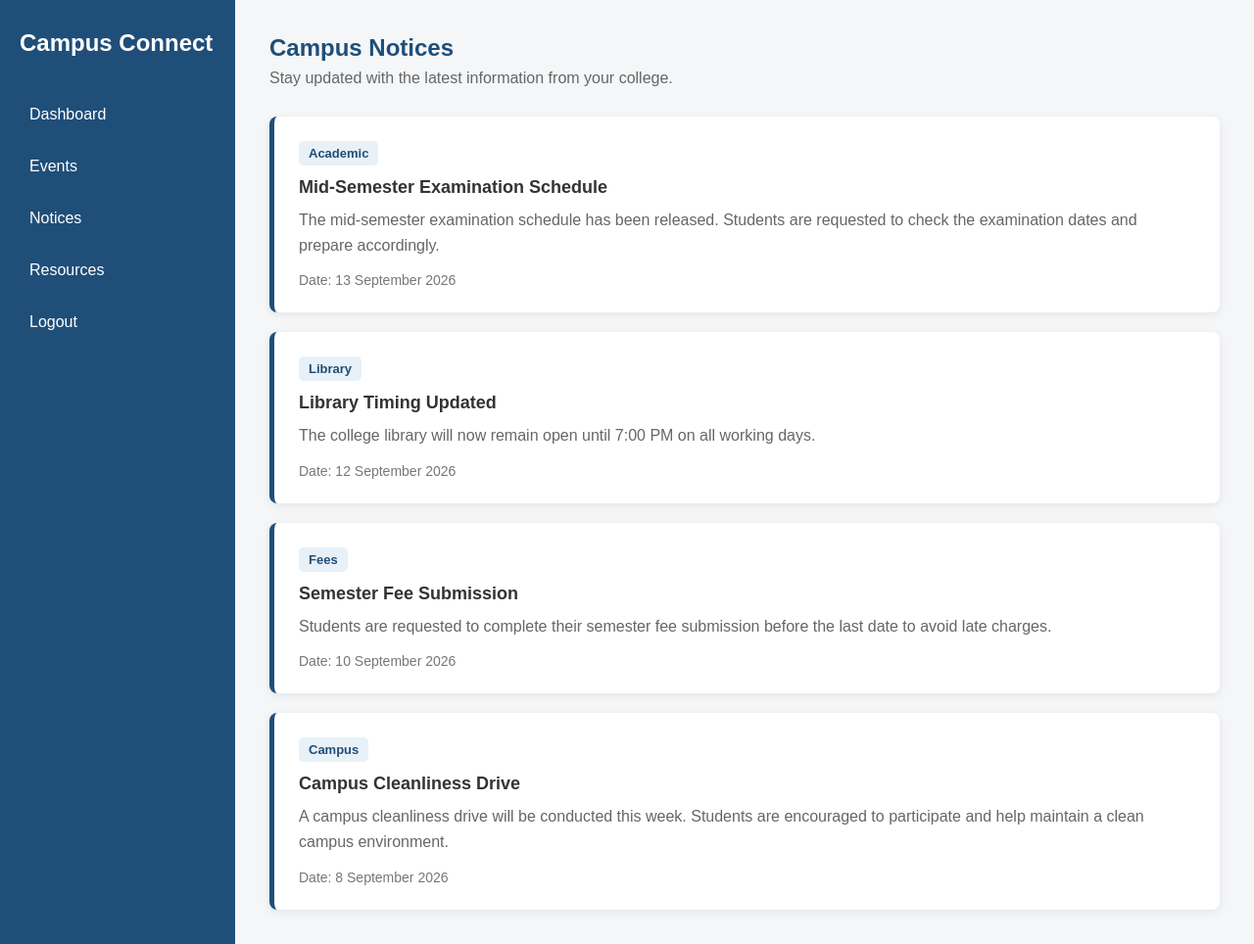
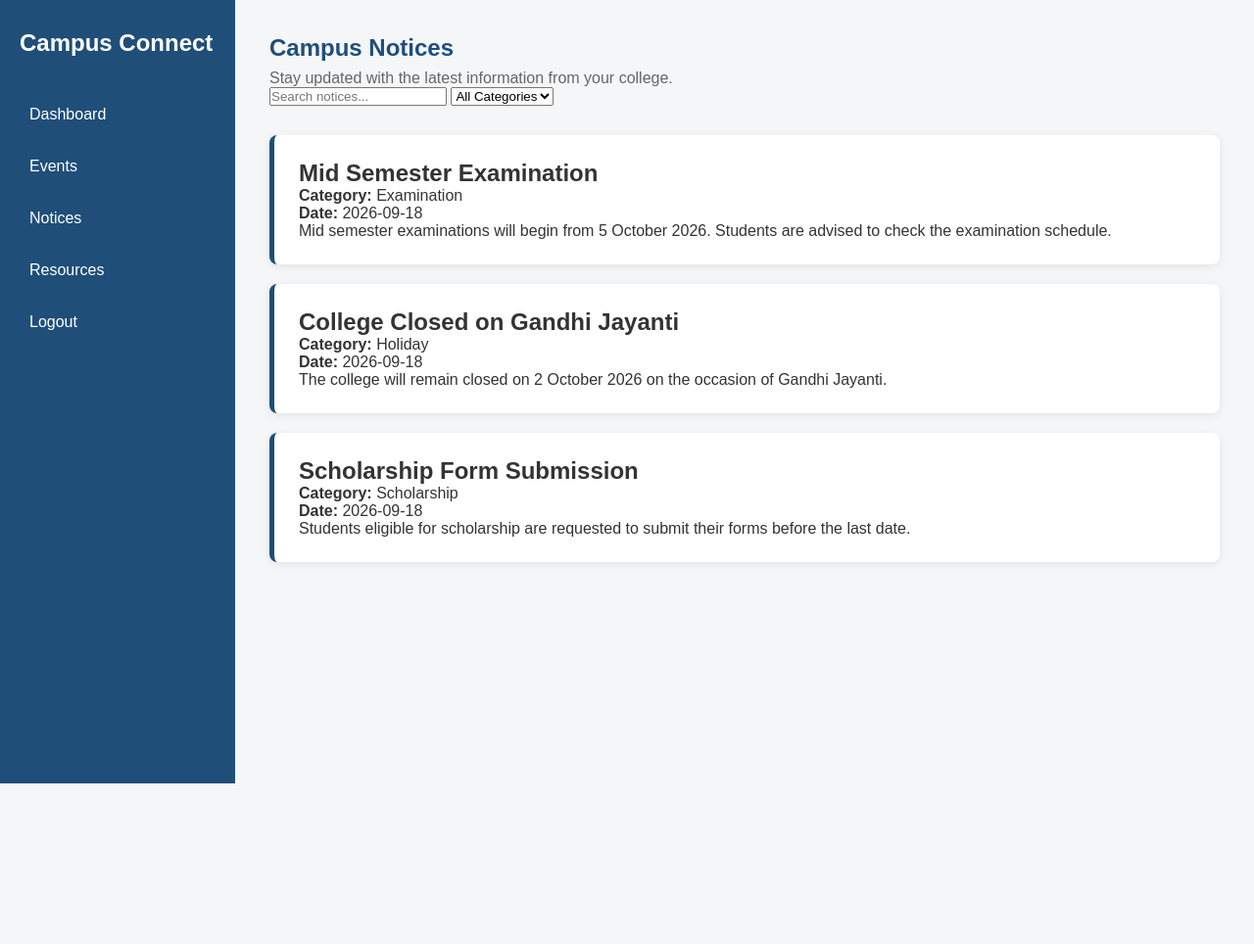
Before and after one commit to gitisha-verma/Campus-connect, a Flask app: template frontend/templates/notices.html in a window 1280 px wide. Shown: the whole page at 98% size. After the commit the page ends 800 px from the top, so only its background shows below. Run offline with Flask 3, Linux system fonts and the light colour scheme; the template is opened without the code that fills it, so the values that code supplies are empty; data comes from the database, SQL or seed files in the repository.

Commit message:
Complete Feature 3 notices integration

```diff
--- a/backend/app.py
+++ b/backend/app.py
@@ -74,19 +74,49 @@ def login():
         "email": email
     })
 
+
 @app.route("/dashboard-data")
 def dashboard_data():
     return jsonify({
         "studentName": session.get("student_name", "Student")
     })
+
+
 @app.route("/dashboard")
 def dashboard():
     return render_template("dashboard.html")
 
 
+# Feature 3 - Notices API
+@app.route("/api/notices")
+def get_notices():
+    conn = get_db_connection()
+
+    notices = conn.execute(
+        "SELECT id, title, content, date, category FROM notices ORDER BY date DESC"
+    ).fetchall()
+
+    conn.close()
+
+    return jsonify([dict(notice) for notice in notices])
+
+
+# Feature 3 - Notices page
+@app.route("/notices")
+def notices_page():
+    return render_template("notices.html")
+
+
+# Feature 3 - Notices JavaScript
+@app.route("/notices.js")
+def notices_js():
+    return send_from_directory("../frontend", "notices.js")
+
+
 @app.route("/")
 def home():
     return send_from_directory("../frontend", "index.html")
+
 
 @app.route("/login.html")
 def login_page():
@@ -96,8 +126,12 @@ def login_page():
 @app.route("/signup.html")
 def signup_page():
     return send_from_directory("../frontend", "signup.html")
+
+
 @app.route("/validation.js")
 def validation_js():
     return send_from_directory("../frontend", "validation.js")
+
+
 if __name__ == "__main__":
     app.run(debug=True)
--- a/frontend/notices.js
+++ b/frontend/notices.js
@@ -1,40 +1,4 @@
-const notices = [
-    {
-        id: 1,
-        title: "Mid-Semester Examination Schedule",
-        category: "Examination",
-        date: "2026-09-15",
-        description: "The mid-semester examination schedule has been released."
-    },
-    {
-        id: 2,
-        title: "Assignment Submission Deadline",
-        category: "Academic",
-        date: "2026-09-14",
-        description: "Students must submit their pending assignments before the deadline."
-    },
-    {
-        id: 3,
-        title: "Campus Cultural Fest",
-        category: "Events",
-        date: "2026-09-12",
-        description: "Registration is now open for the annual campus cultural fest."
-    },
-    {
-        id: 4,
-        title: "Library Timing Update",
-        category: "General",
-        date: "2026-09-10",
-        description: "The library will remain open until 8 PM on weekdays."
-    },
-    {
-        id: 5,
-        title: "Internal Assessment Notice",
-        category: "Academic",
-        date: "2026-09-08",
-        description: "Students are requested to check their internal assessment details."
-    }
-];
+let notices = [];
 
 const noticesContainer = document.getElementById("noticesContainer");
 const noNoticesMessage = document.getElementById("noNoticesMessage");
@@ -60,7 +24,7 @@ function displayNotices(noticesToDisplay) {
             <h2>${notice.title}</h2>
             <p><strong>Category:</strong> ${notice.category}</p>
             <p><strong>Date:</strong> ${notice.date}</p>
-            <p>${notice.description}</p>
+            <p>${notice.content}</p>
         `;
 
         noticesContainer.appendChild(noticeElement);
@@ -74,7 +38,7 @@ function filterNotices() {
     const filteredNotices = notices.filter(function(notice) {
         const matchesSearch =
             notice.title.toLowerCase().includes(searchText) ||
-            notice.description.toLowerCase().includes(searchText);
+            notice.content.toLowerCase().includes(searchText);
 
         const matchesCategory =
             selectedCategory === "all" ||
@@ -86,7 +50,27 @@ function filterNotices() {
     displayNotices(filteredNotices);
 }
 
+function loadNotices() {
+    fetch("/api/notices")
+        .then(function(response) {
+            if (!response.ok) {
+                throw new Error("Failed to load notices");
+            }
+
+            return response.json();
+        })
+        .then(function(data) {
+            notices = data;
+            displayNotices(notices);
+        })
+        .catch(function(error) {
+            console.error("Error loading notices:", error);
+            noNoticesMessage.style.display = "block";
+            noNoticesMessage.textContent = "Unable to load notices.";
+        });
+}
+
 noticeSearch.addEventListener("input", filterNotices);
 categoryFilter.addEventListener("change", filterNotices);
 
-displayNotices(notices);
+loadNotices();
--- a/frontend/templates/notices.html
+++ b/frontend/templates/notices.html
@@ -30,92 +30,32 @@
             <section class="notices-header">
                 <h2>Campus Notices</h2>
                 <p>Stay updated with the latest information from your college.</p>
+
+                <input
+                    type="text"
+                    id="noticeSearch"
+                    placeholder="Search notices..."
+                >
+
+                <select id="categoryFilter">
+                    <option value="all">All Categories</option>
+                    <option value="Examination">Examination</option>
+                    <option value="Holiday">Holiday</option>
+                    <option value="Scholarship">Scholarship</option>
+                </select>
             </section>
 
-            <section class="notices-list">
+            <section class="notices-list" id="noticesContainer">
+                <!-- Notices will be loaded from the database using JavaScript -->
+            </section>
 
-                <div class="notice-card">
-
-    <div class="notice-category">
-        Academic
-    </div>
-
-    <h3>Mid-Semester Examination Schedule</h3>
-
-    <p class="notice-description">
-        The mid-semester examination schedule has been released.
-        Students are requested to check the examination dates and
-        prepare accordingly.
-    </p>
-
-    <p class="notice-date">
-        Date: 13 September 2026
-    </p>
-
-</div>
-<div class="notice-card">
-
-    <div class="notice-category">
-        Library
-    </div>
-
-    <h3>Library Timing Updated</h3>
-
-    <p class="notice-description">
-        The college library will now remain open until 7:00 PM
-        on all working days.
-    </p>
-
-    <p class="notice-date">
-        Date: 12 September 2026
-    </p>
-
-</div>
-
-<div class="notice-card">
-
-    <div class="notice-category">
-        Fees
-    </div>
-
-    <h3>Semester Fee Submission</h3>
-
-    <p class="notice-description">
-        Students are requested to complete their semester fee
-        submission before the last date to avoid late charges.
-    </p>
-
-    <p class="notice-date">
-        Date: 10 September 2026
-    </p>
-
-</div>
-
-<div class="notice-card">
-
-    <div class="notice-category">
-        Campus
-    </div>
-
-    <h3>Campus Cleanliness Drive</h3>
-
-    <p class="notice-description">
-        A campus cleanliness drive will be conducted this week.
-        Students are encouraged to participate and help maintain
-        a clean campus environment.
-    </p>
-
-    <p class="notice-date">
-        Date: 8 September 2026
-    </p>
-
-</div>
-
-            </section>
+            <p id="noNoticesMessage" style="display: none;">
+                No notices found.
+            </p>
 
         </main>
 
     </div>
 
-</body>
+    <script src="{{ url_for('notices_js') }}"></script>
 </html>
```
